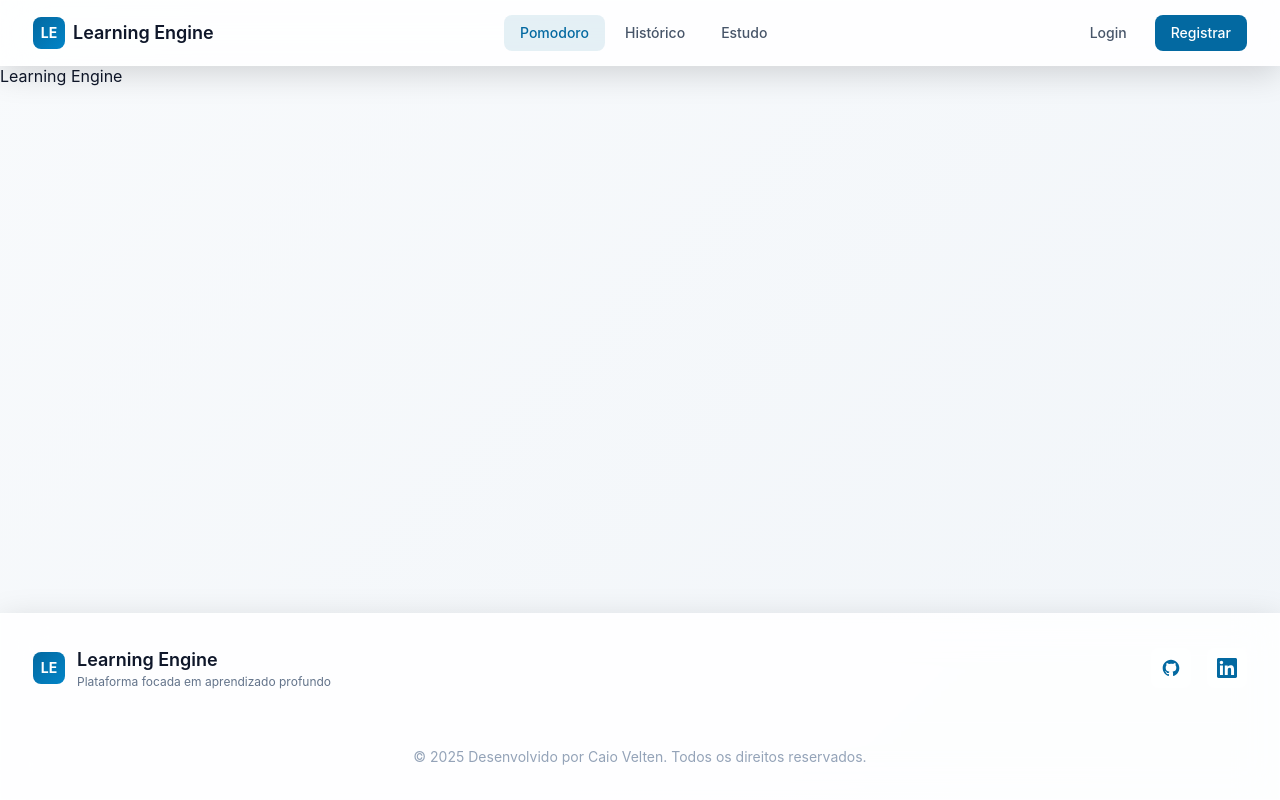
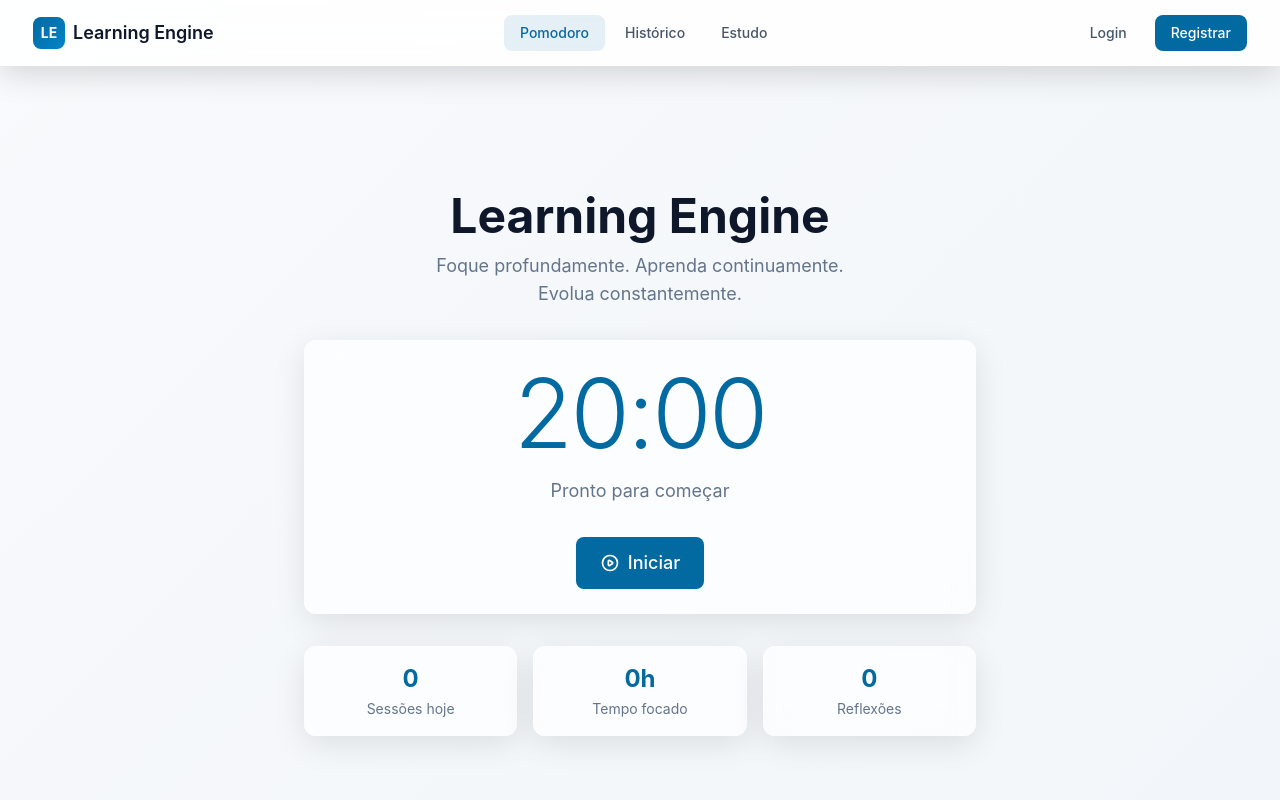
Before and after one commit to Velten1/learning-engine-frontend, a Next.js app: page / in a window 1280 px wide. Shown: the top 800 px of the page. Built offline with nearby package versions, Linux system fonts and the light colour scheme; no server answers.

Commit message:
feat: atualiza páginas principais com novo design e integração

```diff
--- a/src/app/dashboard/page.tsx
+++ b/src/app/dashboard/page.tsx
@@ -1,7 +1,42 @@
+import HistoryList from '@/components/HistoryList';
+
 export default function DashboardPage() {
   return (
-    <div>
-      <h1>Dashboard</h1>
+    <div className="min-h-screen px-4 py-12">
+      <div className="max-w-4xl mx-auto fade-in">
+        <div className="space-y-8">
+          {/* Header */}
+          <div className="space-y-3">
+            <h1 className="text-4xl font-bold text-[#0f172a]">Histórico</h1>
+            <p className="text-lg text-[#64748b]">
+              Revise suas reflexões e acompanhe seu progresso de aprendizado
+            </p>
+          </div>
+
+          {/* Stats */}
+          <div className="grid grid-cols-1 md:grid-cols-4 gap-4">
+            <div className="glass rounded-xl p-4">
+              <div className="text-2xl font-bold text-[#0369a1]">12</div>
+              <div className="text-sm text-[#64748b] mt-1">Total de sessões</div>
+            </div>
+            <div className="glass rounded-xl p-4">
+              <div className="text-2xl font-bold text-[#0369a1]">5h</div>
+              <div className="text-sm text-[#64748b] mt-1">Tempo total</div>
+            </div>
+            <div className="glass rounded-xl p-4">
+              <div className="text-2xl font-bold text-[#0369a1]">8</div>
+              <div className="text-sm text-[#64748b] mt-1">Esta semana</div>
+            </div>
+            <div className="glass rounded-xl p-4">
+              <div className="text-2xl font-bold text-[#0369a1]">3</div>
+              <div className="text-sm text-[#64748b] mt-1">Tópicos únicos</div>
+            </div>
+          </div>
+
+          {/* History List */}
+          <HistoryList />
+        </div>
+      </div>
     </div>
-  )
+  );
 }
--- a/src/app/page.tsx
+++ b/src/app/page.tsx
@@ -1,7 +1,40 @@
+import PomodoroTimer from '@/components/PomodoroTimer';
+
 export default function Home() {
   return (
-    <main>
-      <h1>Learning Engine</h1>
-    </main>
-  )
+    <div className="min-h-screen flex items-center justify-center px-4 py-12">
+      <div className="w-full max-w-2xl fade-in">
+        <div className="space-y-8">
+          {/* Header */}
+          <div className="text-center space-y-3">
+            <h1 className="text-4xl md:text-5xl font-bold text-[#0f172a]">
+              Learning Engine
+            </h1>
+            <p className="text-lg text-[#64748b] max-w-md mx-auto">
+              Foque profundamente. Aprenda continuamente. Evolua constantemente.
+            </p>
+          </div>
+
+          {/* Pomodoro Timer */}
+          <PomodoroTimer />
+
+          {/* Quick Stats */}
+          <div className="grid grid-cols-1 md:grid-cols-3 gap-4">
+            <div className="glass rounded-xl p-4 text-center">
+              <div className="text-2xl font-bold text-[#0369a1]">0</div>
+              <div className="text-sm text-[#64748b] mt-1">Sessões hoje</div>
+            </div>
+            <div className="glass rounded-xl p-4 text-center">
+              <div className="text-2xl font-bold text-[#0369a1]">0h</div>
+              <div className="text-sm text-[#64748b] mt-1">Tempo focado</div>
+            </div>
+            <div className="glass rounded-xl p-4 text-center">
+              <div className="text-2xl font-bold text-[#0369a1]">0</div>
+              <div className="text-sm text-[#64748b] mt-1">Reflexões</div>
+            </div>
+          </div>
+        </div>
+      </div>
+    </div>
+  );
 }
--- /dev/null
+++ b/src/app/reflection/page.tsx
@@ -0,0 +1,25 @@
+import ReflectionForm from '@/components/ReflectionForm';
+
+export default function ReflectionPage() {
+  return (
+    <div className="min-h-screen px-4 py-12">
+      <div className="max-w-3xl mx-auto fade-in">
+        <div className="space-y-6">
+          {/* Header */}
+          <div className="space-y-3">
+            <h1 className="text-4xl font-bold text-[#0f172a]">
+              Reflexão sobre o aprendizado
+            </h1>
+            <p className="text-lg text-[#64748b]">
+              Registre seus pensamentos, insights e perguntas sobre o que você
+              estudou
+            </p>
+          </div>
+
+          {/* Form */}
+          <ReflectionForm />
+        </div>
+      </div>
+    </div>
+  );
+}
```
